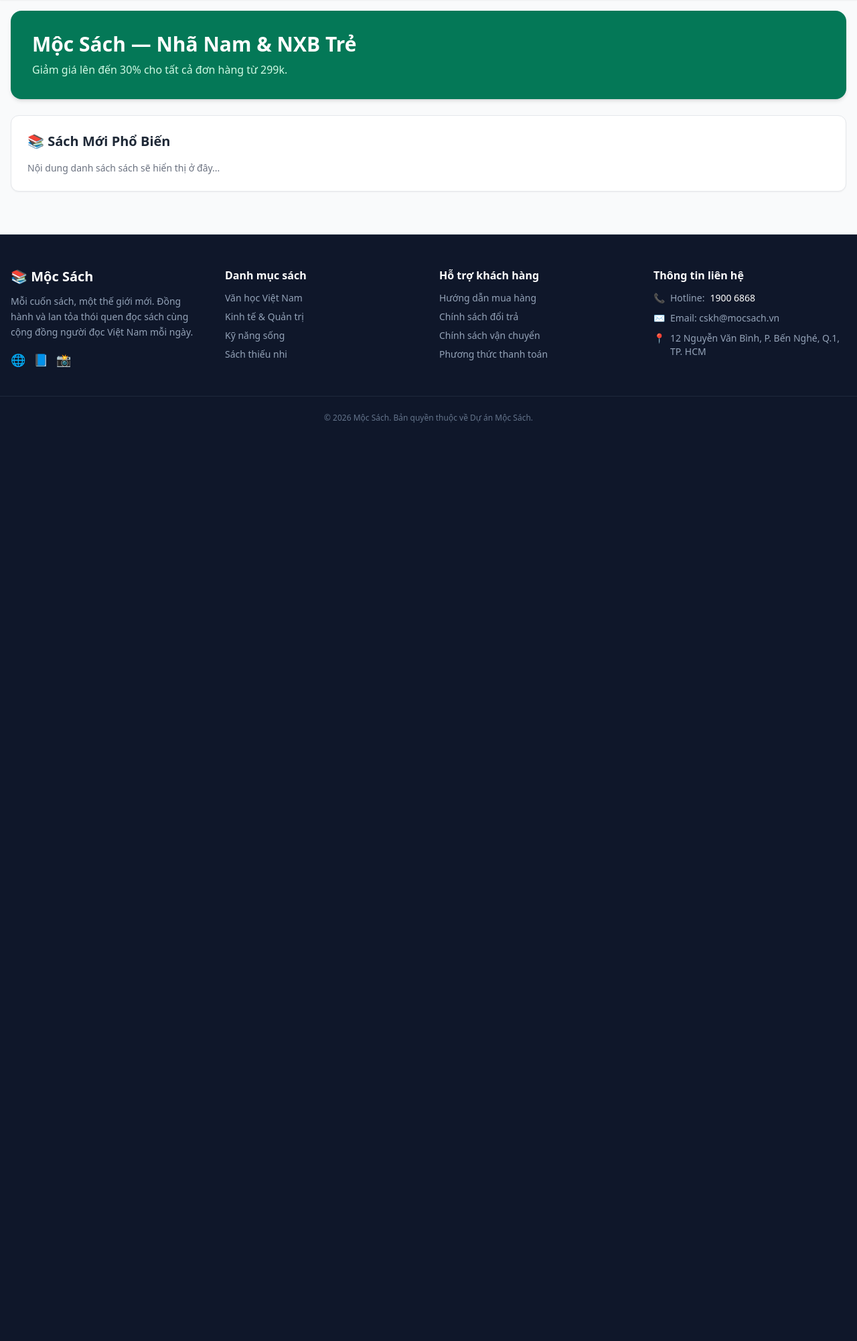
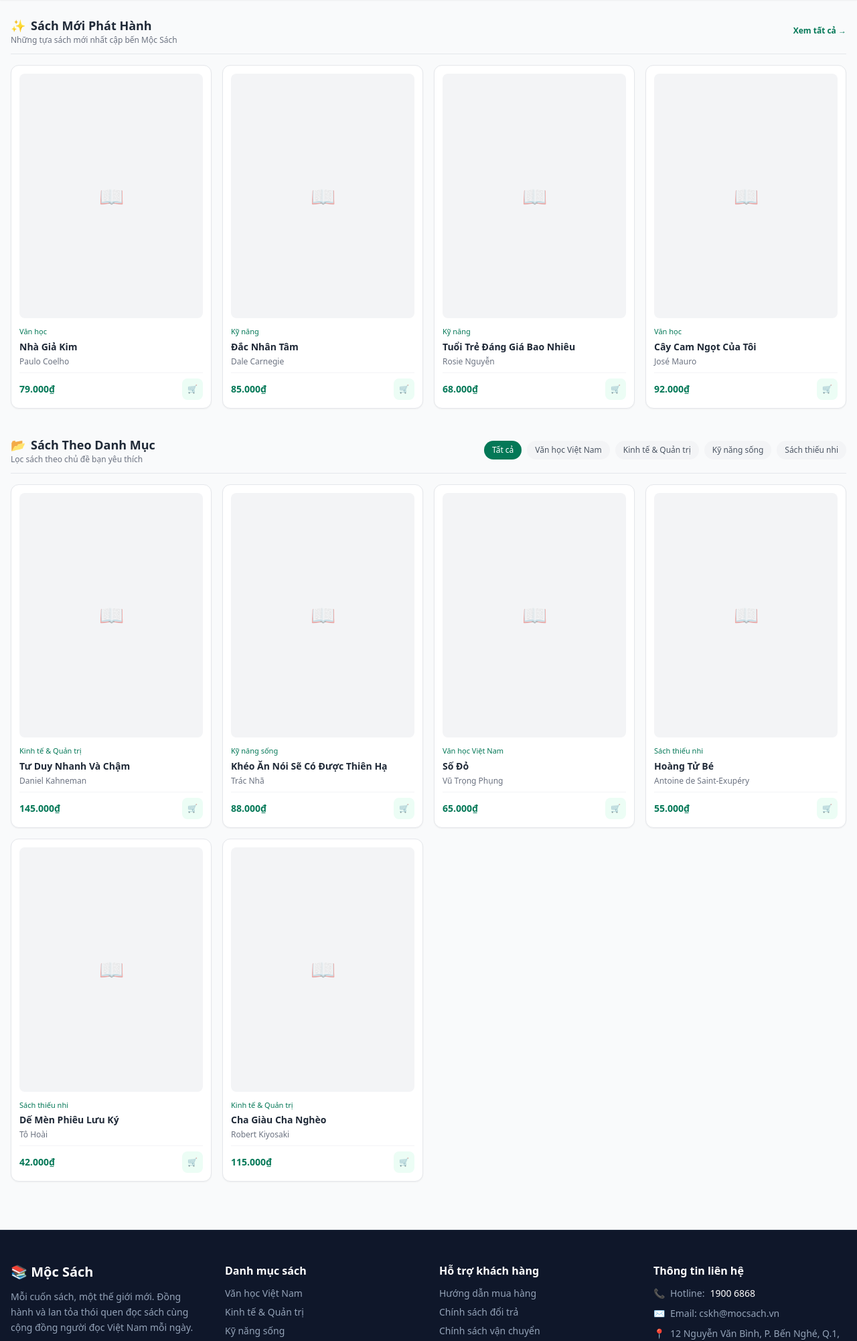
Before and after one commit to ngoctramcam/ECommerce-Project, a Laravel app: page / in a window 1280 px wide. Shown: the part 136-2138 px from the top of the page at 67% size. Before the commit the page ends 767 px from the top, so only its background shows below. Run offline with Laravel 12, Linux system fonts and the light colour scheme; style sheets or scripts are compiled from the project's sources; some libraries are stand-ins or nearby versions.

Commit message:
feat(TM-01): trang chu du lieu gia

```diff
--- /dev/null
+++ b/resources/js/components/BookCard.jsx
@@ -0,0 +1,65 @@
+import React from "react";
+
+/**
+ * Component Thẻ sản phẩm tái sử dụng cho TM-01, TM-02, TM-03
+ * @param {Object} book - Thống tin sách (khớp tên trường ERD)
+ * @param {Function} onAddToCart - Hàm xử lý khi bấm nút giỏ hàng
+ */
+export default function BookCard({ book, onAddToCart }) {
+    if (!book) return null;
+
+    // Tự động nhận diện cả trường từ ERD (product_name) lẫn dữ liệu giả (title)
+    const title = book.product_name || book.title;
+    const category = book.category_name || book.category;
+
+    return (
+        <div className="bg-white rounded-xl border border-gray-200 shadow-sm hover:shadow-md transition-all p-3 flex flex-col justify-between group">
+            {/* 1. Ảnh bìa sách (Trường 'image' trong ERD) */}
+            <div className="aspect-[3/4] bg-gray-100 rounded-lg overflow-hidden mb-3 flex items-center justify-center relative">
+                {book.image ? (
+                    <img
+                        src={book.image}
+                        alt={title}
+                        className="w-full h-full object-cover group-hover:scale-105 transition-transform duration-300"
+                    />
+                ) : (
+                    <span className="text-3xl opacity-40">📖</span>
+                )}
+            </div>
+
+            {/* 2. Thông tin chính (Trường 'category_name', 'product_name', 'author') */}
+            <div className="flex-1 flex flex-col justify-between">
+                <div>
+                    {category && (
+                        <span className="text-[11px] text-emerald-700 font-medium block mb-1">
+                            {category}
+                        </span>
+                    )}
+                    <h3 className="font-semibold text-gray-800 text-sm line-clamp-2 mb-1 group-hover:text-emerald-700 transition-colors">
+                        {title}
+                    </h3>
+                    {book.author && (
+                        <p className="text-xs text-gray-500 mb-2">
+                            {book.author}
+                        </p>
+                    )}
+                </div>
+
+                {/* 3. Giá tiền chuẩn ERD (Trường 'price') & Nút Giỏ hàng */}
+                <div className="flex items-center justify-between pt-2 border-t border-gray-100 mt-auto">
+                    <span className="text-emerald-700 font-bold text-sm">
+                        {Number(book.price || 0).toLocaleString("vi-VN")}₫
+                    </span>
+                    <button
+                        type="button"
+                        onClick={() => onAddToCart && onAddToCart(book)}
+                        className="bg-emerald-50 hover:bg-emerald-600 text-emerald-700 hover:text-white p-2 rounded-lg transition-colors text-xs"
+                        title="Thêm vào giỏ hàng"
+                    >
+                        🛒
+                    </button>
+                </div>
+            </div>
+        </div>
+    );
+}
--- a/resources/js/pages/HomePage.jsx
+++ b/resources/js/pages/HomePage.jsx
@@ -1,27 +1,169 @@
-import React from "react";
+import React, { useState } from "react";
+import BookCard from "../components/BookCard";
+
+// DỮ LIỆU GIẢ CHUẨN ERD
+const MOCK_CATEGORIES = [
+    { id: "all", name: "Tất cả" },
+    { id: "van-hoc", name: "Văn học Việt Nam" },
+    { id: "kinh-te", name: "Kinh tế & Quản trị" },
+    { id: "ky-nang", name: "Kỹ năng sống" },
+    { id: "thieu-nhi", name: "Sách thiếu nhi" },
+];
+
+const MOCK_NEW_BOOKS = [
+    {
+        id: 1,
+        title: "Nhà Giả Kim",
+        author: "Paulo Coelho",
+        category: "Văn học",
+        price: 79000,
+    },
+    {
+        id: 2,
+        title: "Đắc Nhân Tâm",
+        author: "Dale Carnegie",
+        category: "Kỹ năng",
+        price: 85000,
+    },
+    {
+        id: 3,
+        title: "Tuổi Trẻ Đáng Giá Bao Nhiêu",
+        author: "Rosie Nguyễn",
+        category: "Kỹ năng",
+        price: 68000,
+    },
+    {
+        id: 4,
+        title: "Cây Cam Ngọt Của Tôi",
+        author: "José Mauro",
+        category: "Văn học",
+        price: 92000,
+    },
+];
+
+const MOCK_CATEGORY_BOOKS = [
+    {
+        id: 5,
+        title: "Tư Duy Nhanh Và Chậm",
+        author: "Daniel Kahneman",
+        category: "Kinh tế & Quản trị",
+        price: 145000,
+    },
+    {
+        id: 6,
+        title: "Khéo Ăn Nói Sẽ Có Được Thiên Hạ",
+        author: "Trác Nhã",
+        category: "Kỹ năng sống",
+        price: 88000,
+    },
+    {
+        id: 7,
+        title: "Số Đỏ",
+        author: "Vũ Trọng Phụng",
+        category: "Văn học Việt Nam",
+        price: 65000,
+    },
+    {
+        id: 8,
+        title: "Hoàng Tử Bé",
+        author: "Antoine de Saint-Exupéry",
+        category: "Sách thiếu nhi",
+        price: 55000,
+    },
+    {
+        id: 9,
+        title: "Dế Mèn Phiêu Lưu Ký",
+        author: "Tô Hoài",
+        category: "Sách thiếu nhi",
+        price: 42000,
+    },
+    {
+        id: 10,
+        title: "Cha Giàu Cha Nghèo",
+        author: "Robert Kiyosaki",
+        category: "Kinh tế & Quản trị",
+        price: 115000,
+    },
+];
 
 export default function HomePage() {
+    const [selectedCat, setSelectedCat] = useState("all");
+
+    const filteredCategoryBooks =
+        selectedCat === "all"
+            ? MOCK_CATEGORY_BOOKS
+            : MOCK_CATEGORY_BOOKS.filter((b) => {
+                  if (selectedCat === "van-hoc")
+                      return b.category === "Văn học Việt Nam";
+                  if (selectedCat === "kinh-te")
+                      return b.category === "Kinh tế & Quản trị";
+                  if (selectedCat === "ky-nang")
+                      return b.category === "Kỹ năng sống";
+                  if (selectedCat === "thieu-nhi")
+                      return b.category === "Sách thiếu nhi";
+                  return true;
+              });
+
     return (
-        <div className="space-y-6">
-            {/* Banner */}
-            <div className="bg-emerald-700 text-white p-8 rounded-2xl shadow-md">
-                <h1 className="text-3xl font-bold mb-2">
-                    Mộc Sách — Nhã Nam & NXB Trẻ
-                </h1>
-                <p className="text-emerald-100">
-                    Giảm giá lên đến 30% cho tất cả đơn hàng từ 299k.
-                </p>
-            </div>
+        <div className="space-y-10 py-2">
+            {/* KHỐI 1: SÁCH MỚI */}
+            <section className="space-y-4">
+                <div className="flex items-center justify-between border-b pb-3">
+                    <div>
+                        <h2 className="text-lg font-bold text-gray-800 flex items-center gap-2">
+                            <span>✨</span> Sách Mới Phát Hành
+                        </h2>
+                        <p className="text-xs text-gray-500">
+                            Những tựa sách mới nhất cập bến Mộc Sách
+                        </p>
+                    </div>
+                    <a
+                        href="#"
+                        className="text-xs font-semibold text-emerald-700 hover:underline"
+                    >
+                        Xem tất cả &rarr;
+                    </a>
+                </div>
+                <div className="grid grid-cols-2 md:grid-cols-4 gap-4">
+                    {MOCK_NEW_BOOKS.map((book) => (
+                        <BookCard key={book.id} book={book} />
+                    ))}
+                </div>
+            </section>
 
-            {/* Danh sách sách */}
-            <div className="bg-white p-6 rounded-xl border shadow-sm">
-                <h2 className="text-xl font-bold text-gray-800 mb-4">
-                    📚 Sách Mới Phổ Biến
-                </h2>
-                <p className="text-gray-500 text-sm">
-                    Nội dung danh sách sách sẽ hiển thị ở đây...
-                </p>
-            </div>
+            {/* KHỐI 2: KHỐI THEO DANH MỤC */}
+            <section className="space-y-4">
+                <div className="flex flex-col sm:flex-row sm:items-center justify-between gap-3 border-b pb-3">
+                    <div>
+                        <h2 className="text-lg font-bold text-gray-800 flex items-center gap-2">
+                            <span>📂</span> Sách Theo Danh Mục
+                        </h2>
+                        <p className="text-xs text-gray-500">
+                            Lọc sách theo chủ đề bạn yêu thích
+                        </p>
+                    </div>
+                    <div className="flex items-center gap-2 overflow-x-auto pb-1 sm:pb-0">
+                        {MOCK_CATEGORIES.map((cat) => (
+                            <button
+                                key={cat.id}
+                                onClick={() => setSelectedCat(cat.id)}
+                                className={`text-xs px-3 py-1.5 rounded-full font-medium whitespace-nowrap transition-colors ${
+                                    selectedCat === cat.id
+                                        ? "bg-emerald-700 text-white"
+                                        : "bg-gray-100 text-gray-600 hover:bg-gray-200"
+                                }`}
+                            >
+                                {cat.name}
+                            </button>
+                        ))}
+                    </div>
+                </div>
+                <div className="grid grid-cols-2 md:grid-cols-3 lg:grid-cols-4 gap-4">
+                    {filteredCategoryBooks.map((book) => (
+                        <BookCard key={book.id} book={book} />
+                    ))}
+                </div>
+            </section>
         </div>
     );
 }
```
